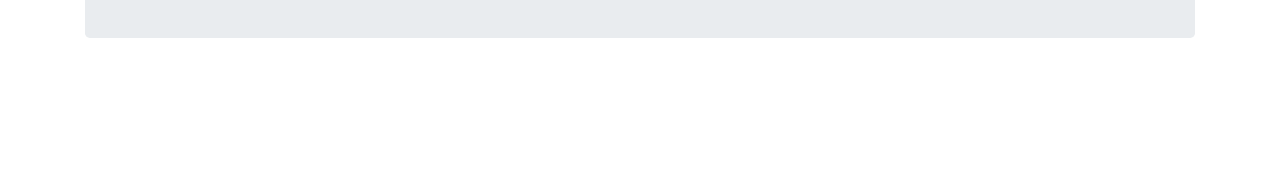
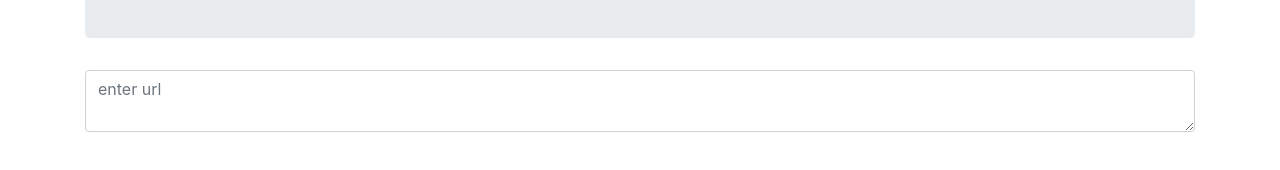
Before and after one commit to JerryMcDonald/immersion-2020-04-webcrawler, a plain HTML site: page index.html in a window 1280 px wide. Shown: the part 146-316 px from the top of the page. Drawn offline with nearby package versions, Linux system fonts and the light colour scheme.

Commit message:
first commit

```diff
--- a/index.html
+++ b/index.html
@@ -20,6 +20,9 @@
       <div class="jumbotron">
         <h1>Will & Jerry's Pet Spider</h1>
       </div>
+
+      <textarea class="form-control" id="urlInput" placeholder="enter url"></textarea>
+
     </div>
   </body>
 </html>
```
Also changed, not shown: script.js (+12 -0 lines).
